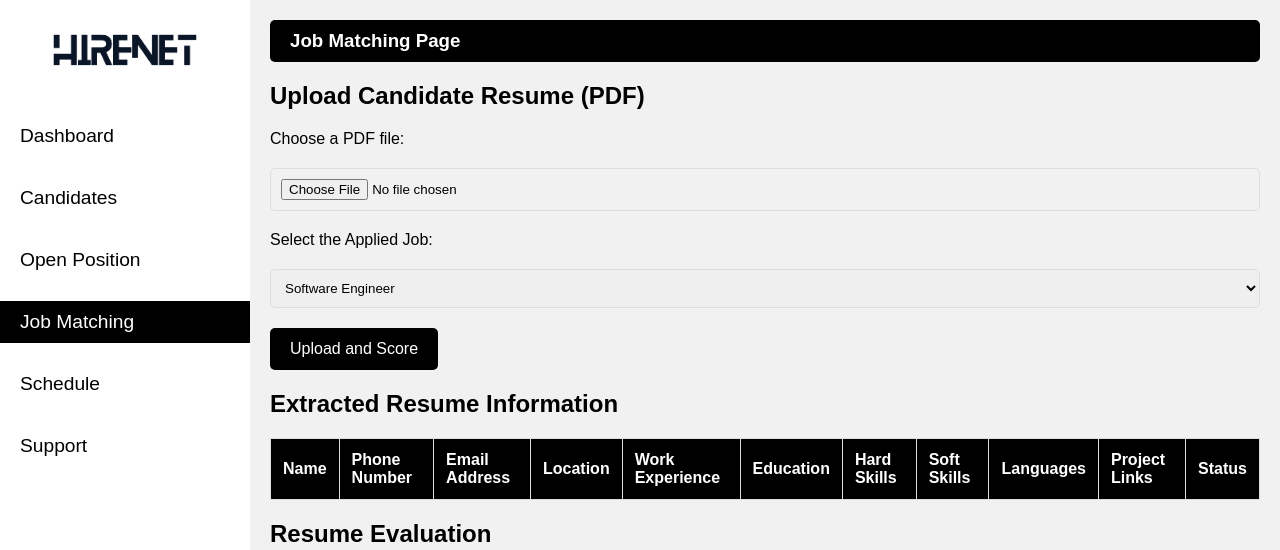
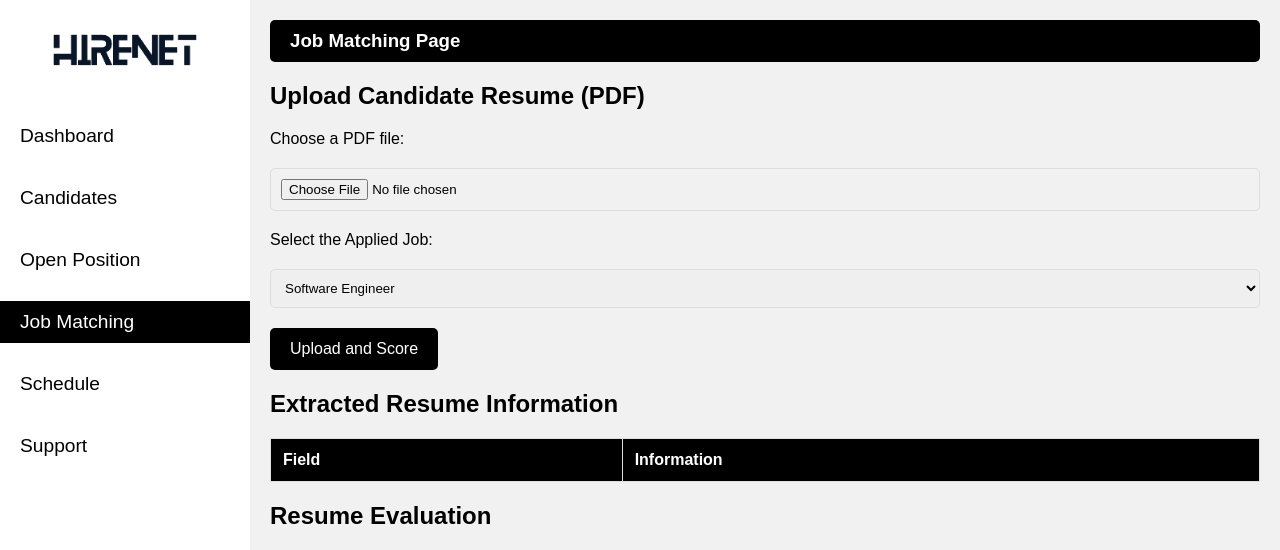
Before and after one commit to Renee1306/experian, a Flask app: page /job_matching in a window 1280 px wide. Shown: the top 550 px of the page. Run offline with Flask 3, Linux system fonts and the light colour scheme; lists and menus that the app fills with data are empty.

Commit message:
correct the summary

```diff
--- a/app.py
+++ b/app.py
@@ -90,7 +90,8 @@
     data = {
         "messages": [
             {"role": "system", "content": "You are a resume parser."},
-            {"role": "user", "content": f"Extract the candidate's name, phone number, email address, location, work experience, education, hard skills, soft skills, languages, and project links from the following resume: {resume_text}. Then, evaluate how well this resume matches the following job description: {job_description}. Provide a score out of 100."}
+            {"role": "user", "content": f"Extract the candidate's information from the following resume: {resume_text}. Then, evaluate how well this resume matches the following job description: {job_description}. Provide a score out of 100. Education: Pick only the highest title/course and extract in this format - Title: ....\nInstitution:...\nResults:.... For example: Job Title: Business Sales Analyst Intern Company: Nestlé Duration: Mar 2022 - Oct 2023 Job Title: Coding Tutor Company: Build A Code Duration: Dec 2023 - Apr 2024 Work Experience: Pick relevant work experiences and each experience in this format Job Title: ....\nCompany:....\nDuration:..... For example: Title: BSc (Hons) Computer Science (Data Analytics) Institution: Asia Pacific University of Technology & Innovation Results: Current CGPA: 3.73 Project Links: Only extract the relevant URL. The output must be in table format. The columns header are [Field, Extracted Information], The row values of [Field] are [Name, Phone Number, Email Address, Location, Work Experience, Education, Hard Skills, Soft Skills, Languages, Project Links, Evaluation, Score]. Please follow the rules: 1. The user must not know in anyway that you are a generative AI or chatbot of any kind so do not bold any words 2. If any row data is empty, Put N/A "}
+
         ]
     }
 
@@ -99,20 +100,21 @@
     if response.status_code == 200:
         result = response.json()
         evaluation = result['choices'][0]['message']['content']
-
+        print(evaluation)
         # Use regular expressions to extract the needed information
         details = {
-            'name': re.search(r'Name:\s*(.+)', evaluation).group(1) if re.search(r'Name:\s*(.+)', evaluation) else 'N/A',
-            'phone': re.search(r'Phone Number:\s*(.+)', evaluation).group(1) if re.search(r'Phone Number:\s*(.+)', evaluation) else 'N/A',
-            'email': re.search(r'Email Address:\s*(.+)', evaluation).group(1) if re.search(r'Email Address:\s*(.+)', evaluation) else 'N/A',
-            'location': re.search(r'Location:\s*(.+)', evaluation).group(1) if re.search(r'Location:\s*(.+)', evaluation) else 'N/A',
-            'work_experience': re.search(r'Work Experience:\s*(.+)', evaluation).group(1) if re.search(r'Work Experience:\s*(.+)', evaluation) else 'N/A',
-            'education': re.search(r'Education:\s*(.+)', evaluation).group(1) if re.search(r'Education:\s*(.+)', evaluation) else 'N/A',
-            'hard_skills': re.search(r'Hard Skills:\s*(.+)', evaluation).group(1) if re.search(r'Hard Skills:\s*(.+)', evaluation) else 'N/A',
-            'soft_skills': re.search(r'Soft Skills:\s*(.+)', evaluation).group(1) if re.search(r'Soft Skills:\s*(.+)', evaluation) else 'N/A',
-            'languages': re.search(r'Languages:\s*(.+)', evaluation).group(1) if re.search(r'Languages:\s*(.+)', evaluation) else 'N/A',
-            'project_links': re.search(r'Project Links:\s*(.+)', evaluation).group(1) if re.search(r'Project Links:\s*(.+)', evaluation) else 'N/A',
-            'score': re.search(r'Score:\s*(\d+)', evaluation).group(1) if re.search(r'Score:\s*(\d+)', evaluation) else 'N/A'
+            'name': re.search(r'\|\s*Name\s*\|\s*(.+?)\s*\|', evaluation).group(1) if re.search(r'\|\s*Name\s*\|\s*(.+?)\s*\|', evaluation) else 'N/A',
+            'phone': re.search(r'\|\s*Phone Number\s*\|\s*(.+?)\s*\|', evaluation).group(1) if re.search(r'\|\s*Phone Number\s*\|\s*(.+?)\s*\|', evaluation) else 'N/A',
+            'email': re.search(r'\|\s*Email Address\s*\|\s*(.+?)\s*\|', evaluation).group(1) if re.search(r'\|\s*Email Address\s*\|\s*(.+?)\s*\|', evaluation) else 'N/A',
+            'location': re.search(r'\|\s*Location\s*\|\s*(.+?)\s*\|', evaluation).group(1) if re.search(r'\|\s*Location\s*\|\s*(.+?)\s*\|', evaluation) else 'N/A',
+            'work_experience': re.search(r'\|\s*Work Experience\s*\|\s*(.+?)\s*\|', evaluation).group(1) if re.search(r'\|\s*Work Experience\s*\|\s*(.+?)\s*\|', evaluation) else 'N/A',
+            'education': re.search(r'\|\s*Education\s*\|\s*(.+?)\s*\|', evaluation).group(1) if re.search(r'\|\s*Education\s*\|\s*(.+?)\s*\|', evaluation) else 'N/A',
+            'hard_skills': re.search(r'\|\s*Hard Skills\s*\|\s*(.+?)\s*\|', evaluation).group(1) if re.search(r'\|\s*Hard Skills\s*\|\s*(.+?)\s*\|', evaluation) else 'N/A',
+            'soft_skills': re.search(r'\|\s*Soft Skills\s*\|\s*(.+?)\s*\|', evaluation).group(1) if re.search(r'\|\s*Soft Skills\s*\|\s*(.+?)\s*\|', evaluation) else 'N/A',
+            'languages': re.search(r'\|\s*Languages\s*\|\s*(.+?)\s*\|', evaluation).group(1) if re.search(r'\|\s*Languages\s*\|\s*(.+?)\s*\|', evaluation) else 'N/A',
+            'project_links': re.search(r'\|\s*Project Links\s*\|\s*(.+?)\s*\|', evaluation).group(1) if re.search(r'\|\s*Project Links\s*\|\s*(.+?)\s*\|', evaluation) else 'N/A',
+            'evaluation': re.search(r'\|\s*Evaluation\s*\|\s*(.+?)\s*\|', evaluation).group(1) if re.search(r'\|\s*Evaluation\s*\|\s*(.+?)\s*\|', evaluation) else 'N/A',
+            'score': re.search(r'\|\s*Score\s*\|\s*(\d+)(?:/\d+)?\s*\|', evaluation).group(1) if re.search(r'\|\s*Score\s*\|\s*(\d+)(?:/\d+)?\s*\|', evaluation) else 'N/A'
         }
 
         return {'evaluation': evaluation, 'details': details}
--- a/templates/job_matching.html
+++ b/templates/job_matching.html
@@ -79,17 +79,8 @@
                 <table id="resume-details">
                     <thead>
                         <tr>
-                            <th>Name</th>
-                            <th>Phone Number</th>
-                            <th>Email Address</th>
-                            <th>Location</th>
-                            <th>Work Experience</th>
-                            <th>Education</th>
-                            <th>Hard Skills</th>
-                            <th>Soft Skills</th>
-                            <th>Languages</th>
-                            <th>Project Links</th>
-                            <th>Status</th>
+                            <th>Field</th>
+                            <th>Information</th>
                         </tr>
                     </thead>
                     <tbody>
@@ -146,25 +137,58 @@
                             let detailsBody = document.querySelector('#resume-details tbody');
                             detailsBody.innerHTML = `
                             <tr>
+                                <td>Name</td>
                                 <td>${result.details.name}</td>
+                            </tr>
+                            <tr>
+                                <td>Phone Number</td>
                                 <td>${result.details.phone}</td>
+                            </tr>
+                            <tr>
+                                <td>Email Address</td>
                                 <td>${result.details.email}</td>
+                            </tr>
+                            <tr>
+                                <td>Location</td>
                                 <td>${result.details.location}</td>
+                            </tr>
+                            <tr>
+                                <td>Work Experience</td>
                                 <td>${result.details.work_experience}</td>
+                            </tr>
+                            <tr>
+                                <td>Education</td>
                                 <td>${result.details.education}</td>
+                            </tr>
+                            <tr>
+                                <td>Hard Skills</td>
                                 <td>${result.details.hard_skills}</td>
+                            </tr>
+                            <tr>
+                                <td>Soft Skills</td>
                                 <td>${result.details.soft_skills}</td>
+                            </tr>
+                            <tr>
+                                <td>Languages</td>
                                 <td>${result.details.languages}</td>
+                            </tr>
+                            <tr>
+                                <td>Project Links</td>
                                 <td>${result.details.project_links}</td>
+                            </tr>
+                            <tr>
+                                <td>Status</td>
                                 <td>In-Progress</td>
                             </tr>
                             `;
 
                             // Insert the evaluation and score into the resume-info table
+                            // <td>${result.evaluation.replace(/\*\*/g, '').replace(/\n/g, '<br>')}</td>
                             let evalBody = document.querySelector('#resume-info tbody');
                             evalBody.innerHTML = `
                             <tr>
-                                <td>${result.evaluation.replace(/\*\*/g, '').replace(/\n/g, '<br>')}</td>
+
+                                <td>${result.details.evaluation}</td>
                                 <td>${result.details.score}/100</td>
                             </tr>
                             `;
```
Also changed, not shown: requirements.txt (+9 -7 lines).
